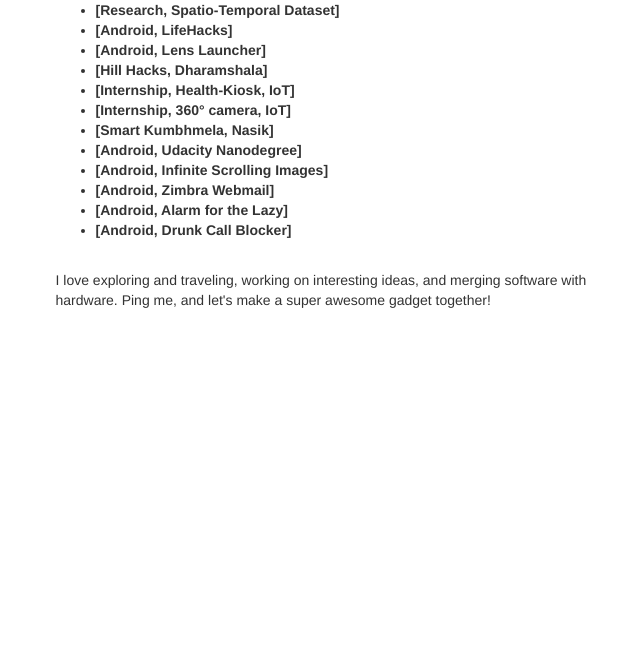
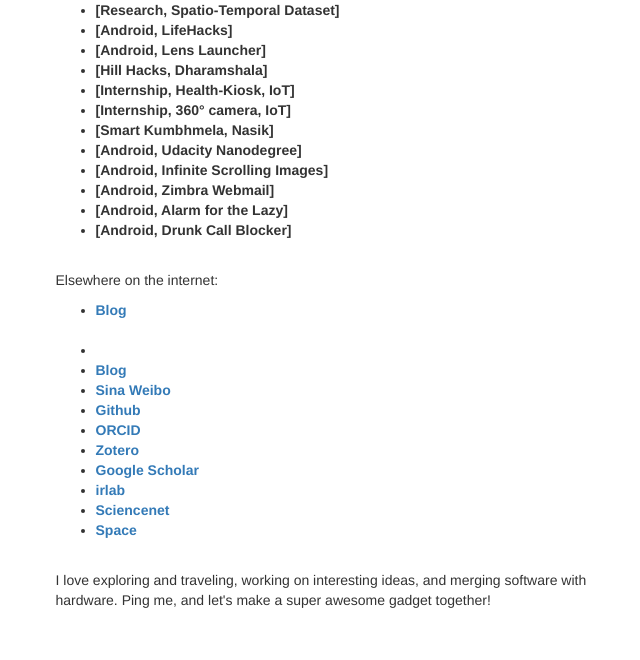
Before and after one commit to lucian-whu/xinli, a Flask app: page /timeline in a window 1280 px wide. Shown: the part 450-1110 px from the top of the page, without its empty margins (287-927 px from the left). Before the commit the page ends 758 px from the top, so only its background shows below. Run offline with Flask 2, Linux system fonts and the light colour scheme; some libraries are stand-ins or nearby versions.

Commit message:
20180710

```diff
--- a/templates/timeline.html
+++ b/templates/timeline.html
@@ -67,6 +67,30 @@
           </div>
         </div>
 
+        <div class="row" style="margin-top:20px">
+          <div class="col-md-12"><p>Elsewhere on the internet:</p></div>
+        </div>
+        <div class="row">
+          <div class="col-md-12">
+            <ul>
+            <li><b><a>Blog</a></b>
+              <br>
+              <br>
+            </li>
+            <li><b></b> </li>
+            <li><b><a>Blog</a></b> </li>
+            <li><b><a>Sina Weibo</a></b> </li>
+            <li><b><a>Github</a></b> </li>
+            <li><b><a>ORCID</a></b> </li>
+            <li><b><a>Zotero</a></b> </li>
+            <li><b><a>Google Scholar</a></b> </li>
+            <li><b><a>irlab</a></b> </li>
+            <li><b><a>Sciencenet</a></b> </li>
+            <li><b><a>Space</a></b> </li>
+          </ul>
+          </div>
+        </div>
+
         <div class="row">
           <div class="col-md-12 " style="margin-top:20px">
             <p>I love exploring and traveling, working on interesting ideas, and merging software with hardware. Ping me, and let's make a super awesome gadget together!</p>
```
